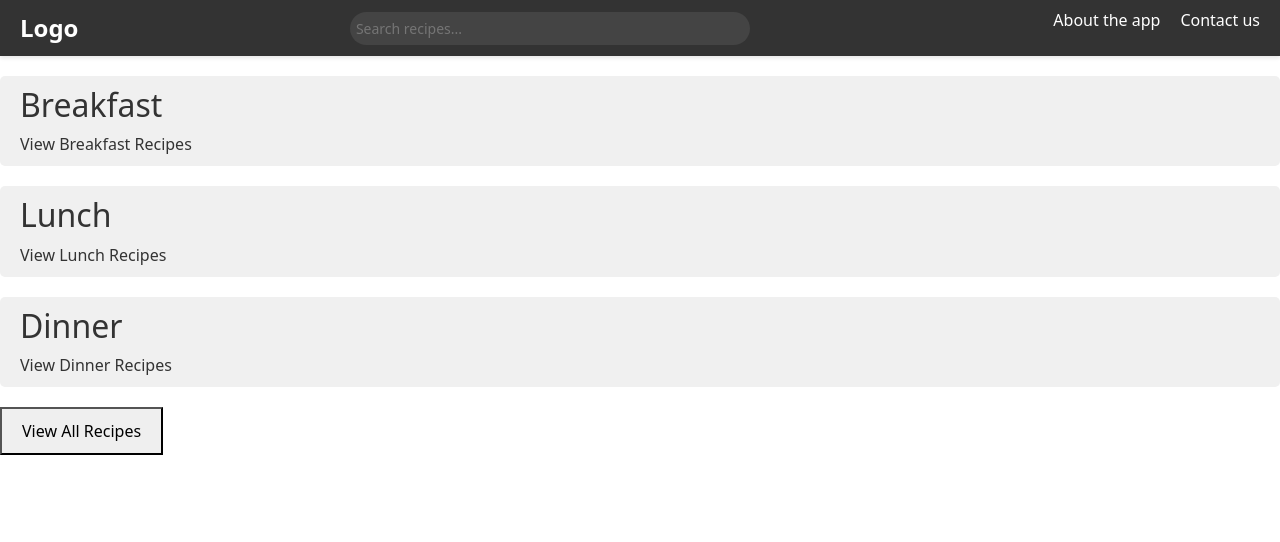
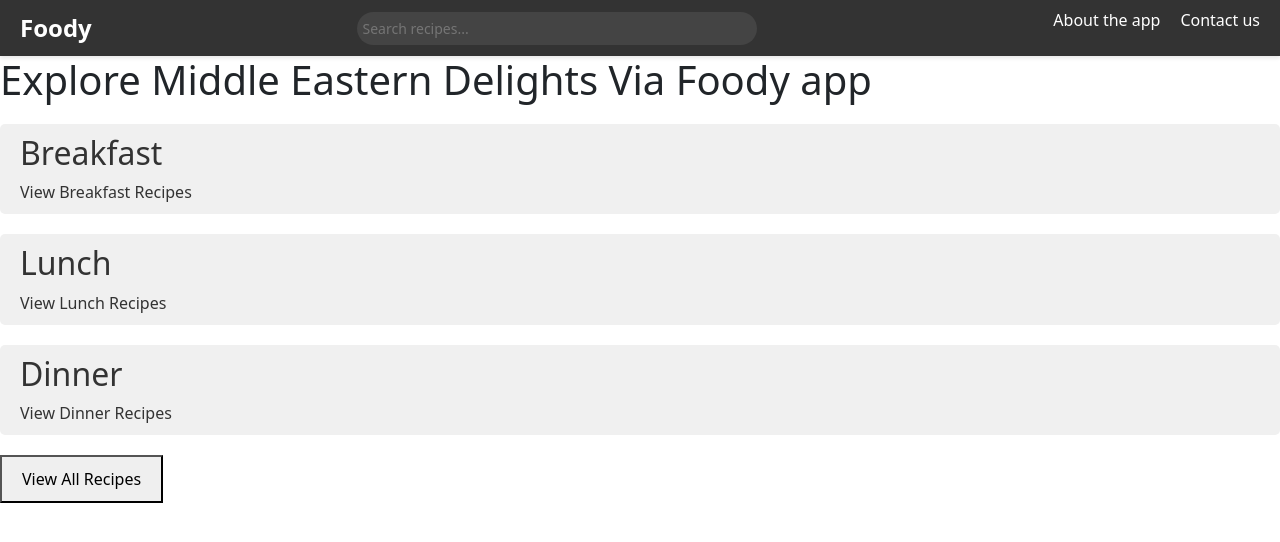
Before and after one commit to muhiealdeen/Foody, a React (Create React App) app in the folder middle-eastern-delights-foody-app/: page / in a window 1280 px wide. Shown: the top 542 px of the page. Built offline with nearby package versions, Linux system fonts and the light colour scheme; no server answers.

Commit message:
changed the logo and added h1 to the home page

```diff
--- a/middle-eastern-delights-foody-app/src/components/NavBar.js
+++ b/middle-eastern-delights-foody-app/src/components/NavBar.js
@@ -4,7 +4,7 @@ import '../App.css';
 const NavBar = () => {
   return (
     <nav className="navbar">
-      <div className="logo">Logo</div>
+      <div className="logo">Foody </div>
       <input
         type="text"
         className="search-bar"
--- a/middle-eastern-delights-foody-app/src/pages/HomePage.js
+++ b/middle-eastern-delights-foody-app/src/pages/HomePage.js
@@ -7,6 +7,7 @@ const HomePage = () => {
   return (
     <div>
       <NavBar />
+      <h1>Explore Middle Eastern Delights Via Foody app </h1>
       <Link to="/meal/breakfast" className="meal-link">
         <section>
           <h2>Breakfast</h2>
```
